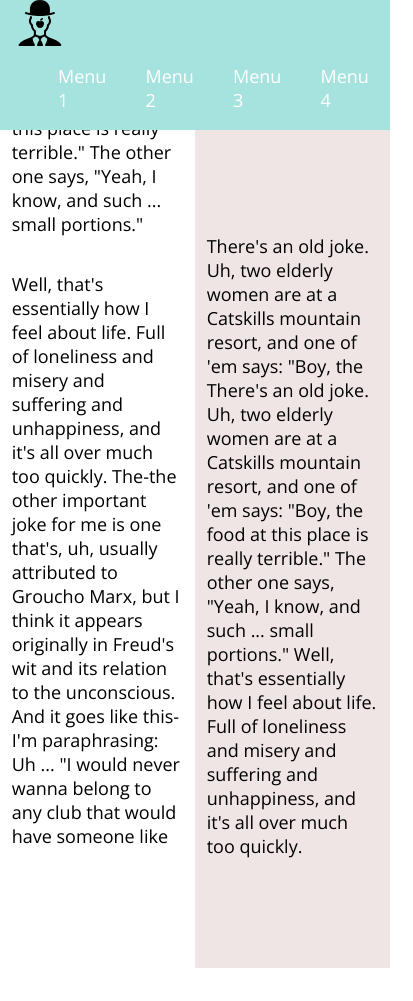
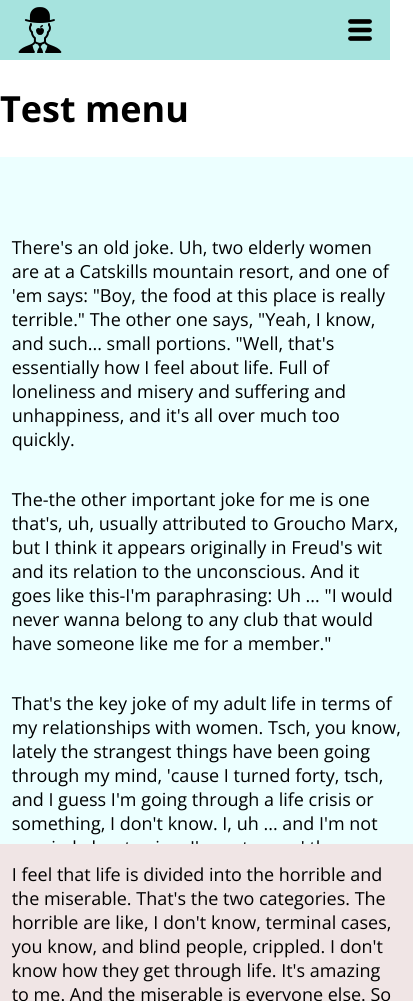
Before and after one commit to joanadaniela/significa, a plain HTML site: page index.html in a window 390 px wide. Shown: the whole page, 413 px wide, since content can reach past the window. Before the commit the page ends 968 px from the top, so only its background shows below. Drawn offline with nearby package versions, Linux system fonts and the light colour scheme.

Commit message:
Mobile version (ongoing)

```diff
--- a/css/significa.css
+++ b/css/significa.css
@@ -34,7 +34,7 @@ body {
     flex-direction: row;
 }
 
-.navigation a {
+.navigation a , .mobile-menu {
     text-decoration: none;
     display: block;
     padding: 1em;
@@ -64,9 +64,6 @@ body {
 
     flex-direction: row;
     height: 100%;
-
-
-
 }
 
 .left , .right {
@@ -84,11 +81,6 @@ body {
     width: 50%;
     overflow: auto;
     height: 100%;
-
-}
-
-
-
 }
 
 .left {
@@ -98,3 +90,49 @@ body {
 .right {
     background: #f0e5e5;
 }
+
+.mobile-menu , .mobile-menu-items {
+    display: none;
+}
+
+/****** Media Queries /******/
+
+@media (max-width: 800px) {
+    .navigation {
+        display: none;
+    }
+
+    .mobile-menu {
+        display: flex;
+    }
+
+    .panel {
+        flex-direction: column;
+    }
+
+    .right , .left {
+        width: 100%;
+        flex-grow: 1;
+        flex-direction: column;
+        justify-content: flex-start;
+        align-items: center;
+        padding-left: 3%;
+        padding-right: 3%;
+        overflow: auto;
+        height: 100%;
+        }
+
+    .left {
+        height: 80%;
+    }
+
+    .right {
+        flex-grow: 1;
+        height: 20%;
+    }
+
+    .mobile-menu-items {
+        display: flex;
+    }
+
+}
--- a/index.html
+++ b/index.html
@@ -8,7 +8,6 @@
     <meta name="author" content="Joana Oliveira">
     <link href="https://fonts.googleapis.com/css?family=Open+Sans:400,400i,600,600i,700,700i" rel="stylesheet">
     <link href="css/significa.css" rel="stylesheet">
-    <!-- <link href="https://maxcdn.bootstrapcdn.com/bootstrap/4.0.0-beta.2/css/bootstrap.min.css" rel="stylesheet"> -->
     <script src="https://ajax.googleapis.com/ajax/libs/jquery/3.2.1/jquery.min.js"></script>
 </head>
 
@@ -23,22 +22,32 @@
           <li><a href="#">Menu 3</a></li>
           <li><a href="#">Menu 4</a></li>
         </ul>
+        <div class="mobile-menu">
+            <img src="/img/menu.png">
+        </div>
     </nav>
+    <div class="mobile-menu-items">
+        <h1>Test menu</h1>
+    </div>
     <div class="panel">
             <div class="left">
-                <p>There's an old joke. Uh, two elderly women are at a Catskills mountain resort, and one of 'em says: "Boy, the There's an old joke. Uh, two elderly women are at a Catskills mountain resort, and one of 'em says: "Boy, the food at this place is really terrible." The other one says, "Yeah, I know, and such ... small portions." Well, that's essentially how I feel about life. Full of loneliness and misery and suffering and unhappiness, and it's all over much too quickly.</p>
-                <p>The-the other important joke for me is one that's, uh, usually attributed to Groucho Marx, but I think it appears originally in Freud's wit and its relation to the unconscious. And it goes like this-I'm paraphrasing: Uh ... "I would never wanna belong to any club that would have someone like me for a member."food at this place is really terrible." The other one says, "Yeah, I know, and such ... small portions."</p>
-                <p>Well, that's essentially how I feel about life. Full of loneliness and misery and suffering and unhappiness, and it's all over much too quickly. The-the other important joke for me is one that's, uh, usually attributed to Groucho Marx, but I think it appears originally in Freud's wit and its relation to the unconscious. And it goes like this-I'm paraphrasing: Uh ... "I would never wanna belong to any club that would have someone like me for a member."sing: Uh ... "I would never wanna belong to any club that would have someone like me for a member."</p>
-                <p>Well, that's essentially how I feel about life. Full of loneliness and misery and suffering and unhappiness, and it's all over much too quickly. The-the other important joke for me is one that's, uh, usually attributed to Groucho Marx, but I think it appears originally in Freud's wit and its relation to the unconscious. And it goes like this-I'm paraphrasing: Uh ... "I would never wanna belong to any club that would have someone like me for a member."sing: Uh ... "I would never wanna belong to any club that would have someone like me for a member."</p>
+                <p>There's an old joke. Uh, two elderly women are at a Catskills mountain resort, and one of 'em says: "Boy, the food at this place is really terrible." The other one says, "Yeah, I know, and such... small portions. "Well, that's essentially how I feel about life. Full of loneliness and misery and suffering and unhappiness, and it's all over much too quickly.</p>
+
+                <p>The-the other important joke for me is one that's, uh, usually attributed to Groucho Marx, but I think it appears originally in Freud's wit and its relation to the unconscious. And it goes like this-I'm paraphrasing: Uh ... "I would never wanna belong to any club that would have someone like me for a member."</p>
+
+                <p>That's the key joke of my adult life in terms of my relationships with women. Tsch, you know, lately the strangest things have been going through my mind, 'cause I turned forty, tsch, and I guess I'm going through a life crisis or something, I don't know. I, uh ... and I'm not worried about aging. I'm not one o' those characters, you know. Although I'm balding slightly on top, that's about the worst you can say about me. I, uh, I think I'm gonna get better as I get older, you know?</p>
+
+                <p>Annie and I broke up and I-I still can't get my mind around that. You know, I-I keep sifting the pieces of the relationship through my mind and-and examining my life and tryin' to figure out where did the screw-up come, you know, and a year ago we were... tsch, in love. You know, and-and-and ... And it's funny, I'm not-I'm not a morose type. I'm not a depressive character.</p>
             </div>
             <div class="right">
-                <p>There's an old joke. Uh, two elderly women are at a Catskills mountain resort, and one of 'em says: "Boy, the There's an old joke. Uh, two elderly women are at a Catskills mountain resort, and one of 'em says: "Boy, the food at this place is really terrible." The other one says, "Yeah, I know, and such ... small portions." Well, that's essentially how I feel about life. Full of loneliness and misery and suffering and unhappiness, and it's all over much too quickly.</p>
+                <p>I feel that life is divided into the horrible and the miserable. That's the two categories. The horrible are like, I don't know, terminal cases, you know, and blind people, crippled. I don't know how they get through life. It's amazing to me. And the miserable is everyone else. So you should be thankful that you're miserable, because that's very lucky, to be miserable.</p>
 
             </div>
         </div>
     <script type="text/javascript">
             navHeight = $(".navbar").outerHeight(true);
-            $('.right').css("padding-top", navHeight);
+            $('.left').css("padding-top", navHeight);
+            $('.mobile-menu-items').css("padding-top", navHeight);
     </script>
 </body>
 </html>
```
Also changed, not shown: img/menu.png (added).
